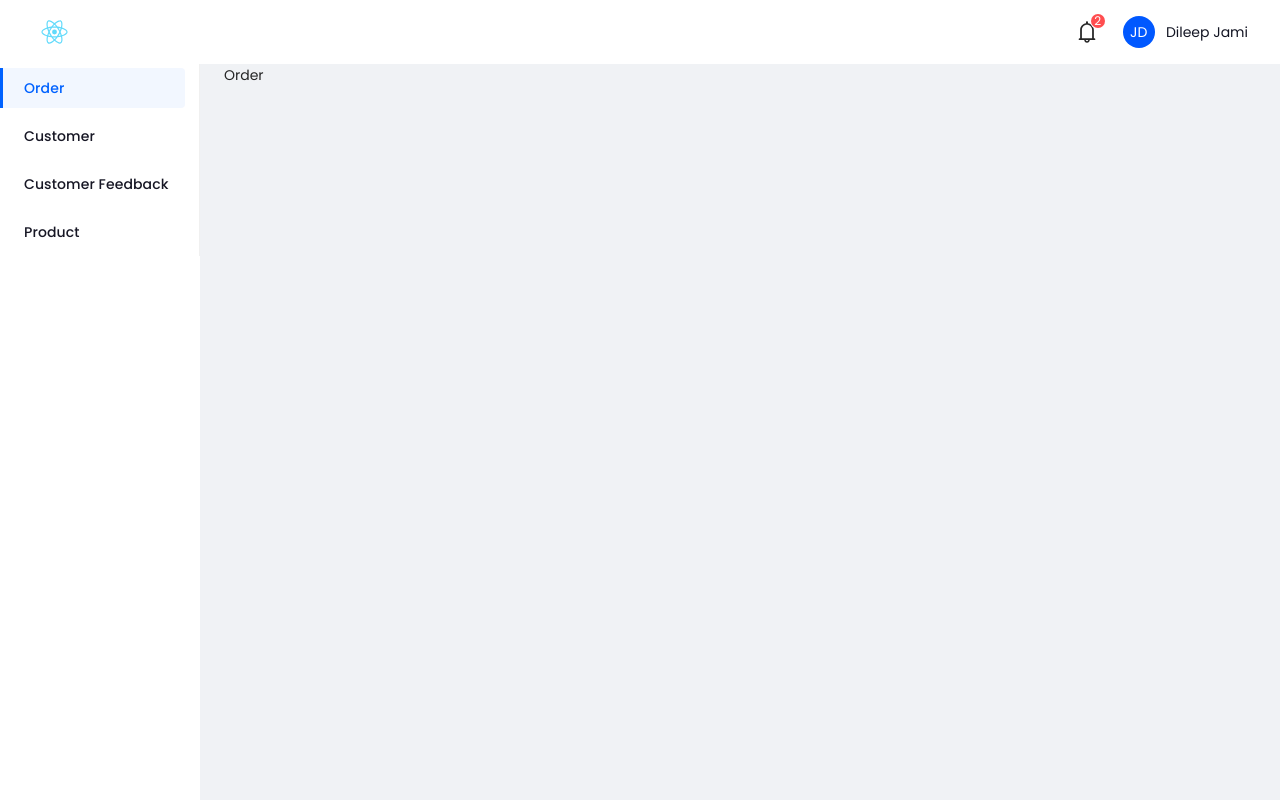
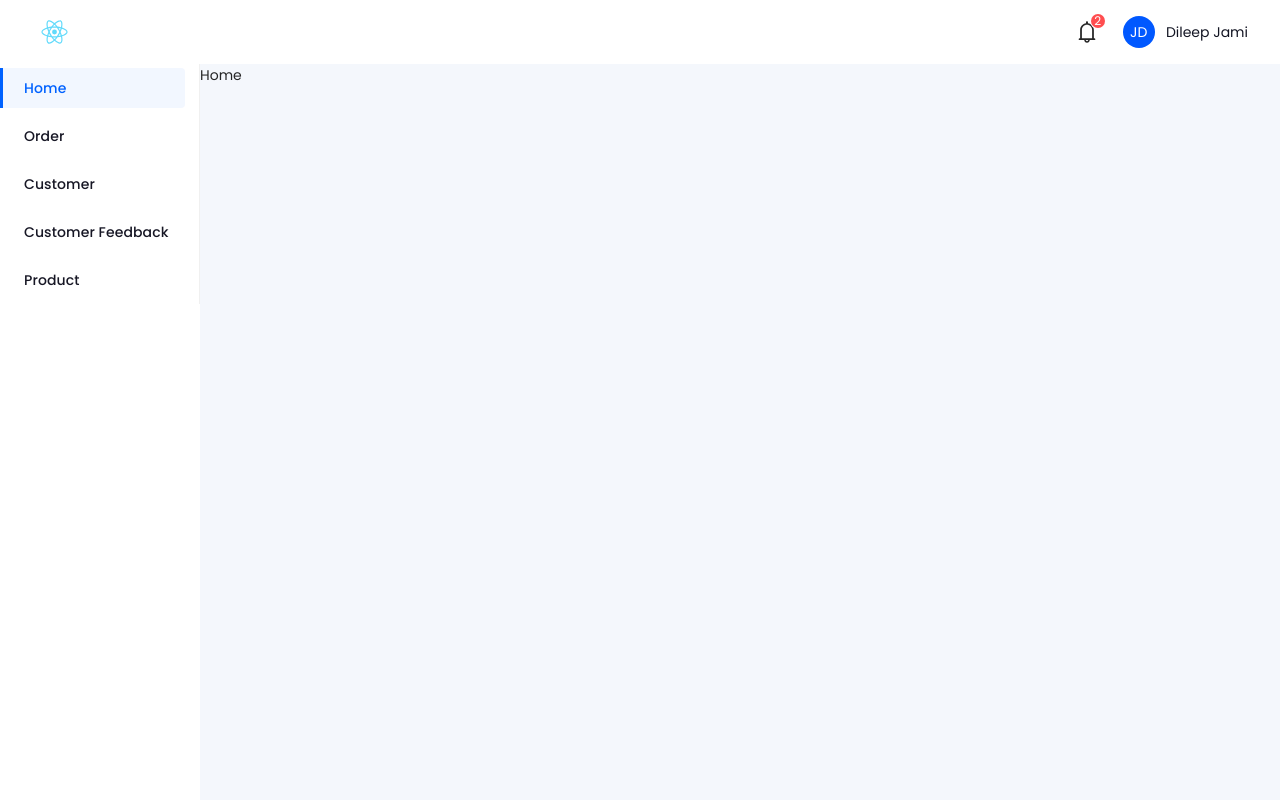
Before and after one commit to sponaka/alakarte-cms-ui, a React (Create React App) app: page / in a window 1280 px wide. Shown: the top 800 px of the page. Built offline with nearby package versions, Linux system fonts and the light colour scheme.

Commit message:
:sparkles: feat: added routing to menu items

```diff
--- a/src/App.js
+++ b/src/App.js
@@ -1,11 +1,18 @@
 import React, { useState } from "react";
-import { Layout } from "antd";
+import {Layout} from "antd";
 import TopicMenu from "./components/feature-menu/TopicMenu";
+import { BrowserRouter as Router, Route } from "react-router-dom";
 
 import "./App.scss";
 import NavBar from "./components/navbar/Navbar";
 import SideBar from "./components/sidebar/Sidebar";
 
+function Home() {
+    return <div>Home</div>;
+}
+function Order() {
+    return <div>Order</div>;
+}
 
 function App() {
     const topics = ["Order", "Customer", "Customer Feedback", "Product"];
@@ -25,13 +32,16 @@ function App() {
     );
     return (
         <div className="App">
-            <NavBar menu={Menu} />
-            <Layout>
-                <SideBar menu={Menu} />
-                <Layout.Content className="content">
-                    {topics[contentIndex]}
-                </Layout.Content>
-            </Layout>
+            <Router>
+                <NavBar menu={Menu} />
+                <Layout>
+                    <SideBar menu={Menu} />
+                    <Layout.Content className="content" style={{background: '#F4F7FC 0% 0% no-repeat padding-box'}}>
+                        <Route exact path="/" component={Home} />
+                        <Route path="/order" component={Order} />
+                    </Layout.Content>
+                </Layout>
+            </Router>
         </div>
     );
 }
--- a/src/components/navbar/Navbar.js
+++ b/src/components/navbar/Navbar.js
@@ -1,8 +1,9 @@
 import React, {useState} from "react";
-import {Avatar, Badge, Drawer} from "antd";
+import {Avatar, Badge, Drawer, Menu} from "antd";
 import {BellOutlined, MenuOutlined} from "@ant-design/icons";
 import "./Navbar.scss";
 import logo from "./../../logo.svg";
+import {Link} from "react-router-dom";
 
 const NavBar = ({menu}) => {
     const [visible, setVisible] = useState(false);
@@ -17,7 +18,29 @@ const NavBar = ({menu}) => {
                 onClose={() => setVisible(false)}
                 visible={visible}
             >
-                {menu}
+                {/*{menu}*/}
+                <Menu theme="light" defaultSelectedKeys={["1"]} mode="inline" className='menu-items'>
+                    <Menu.Item key="1">
+                        <span>Home</span>
+                        <Link to="/" />
+                    </Menu.Item>
+                    <Menu.Item key="2">
+                        <span>Order</span>
+                        <Link to="/order" />
+                    </Menu.Item>
+                    <Menu.Item key="3">
+                        <span>Customer</span>
+                        <Link to="/customer" />
+                    </Menu.Item>
+                    <Menu.Item key="4">
+                        <span>Customer Feedback</span>
+                        <Link to="/customer-feedback" />
+                    </Menu.Item>
+                    <Menu.Item key="5">
+                        <span>Product</span>
+                        <Link to="/product" />
+                    </Menu.Item>
+                </Menu>
             </Drawer>
             <a href="/">
                 <img src={logo} className="logo" alt="logo"/>
--- a/src/components/sidebar/Sidebar.js
+++ b/src/components/sidebar/Sidebar.js
@@ -1,6 +1,7 @@
 import React from "react";
-import {Layout} from "antd";
+import {Layout, Menu} from "antd";
 import "./Sidebar.scss"
+import {Link} from "react-router-dom";
 
 const SideBar = ({menu}) => {
     return (
@@ -11,7 +12,29 @@ const SideBar = ({menu}) => {
             collapsedWidth={0}
             trigger={null}
         >
-            {menu}
+            {/*{menu}*/}
+            <Menu theme="light" defaultSelectedKeys={["1"]} mode="inline" className='menu-items'>
+                <Menu.Item key="1">
+                    <span>Home</span>
+                    <Link to="/" />
+                </Menu.Item>
+                <Menu.Item key="2">
+                    <span>Order</span>
+                    <Link to="/order" />
+                </Menu.Item>
+                <Menu.Item key="3">
+                    <span>Customer</span>
+                    <Link to="/customer" />
+                </Menu.Item>
+                <Menu.Item key="4">
+                    <span>Customer Feedback</span>
+                    <Link to="/customer-feedback" />
+                </Menu.Item>
+                <Menu.Item key="5">
+                    <span>Product</span>
+                    <Link to="/product" />
+                </Menu.Item>
+            </Menu>
         </Layout.Sider>
     );
 };
--- a/src/components/sidebar/Sidebar.scss
+++ b/src/components/sidebar/Sidebar.scss
@@ -1,4 +1,9 @@
 .sidebar {
-  height: 1000px;
-  margin-right: 24px;
+  height: 100vh;
+
+  .menu-items {
+    font-family: Poppins-Medium, sans-serif;
+    letter-spacing: 0.1px;
+    color: #171725;
+  }
 }
```
